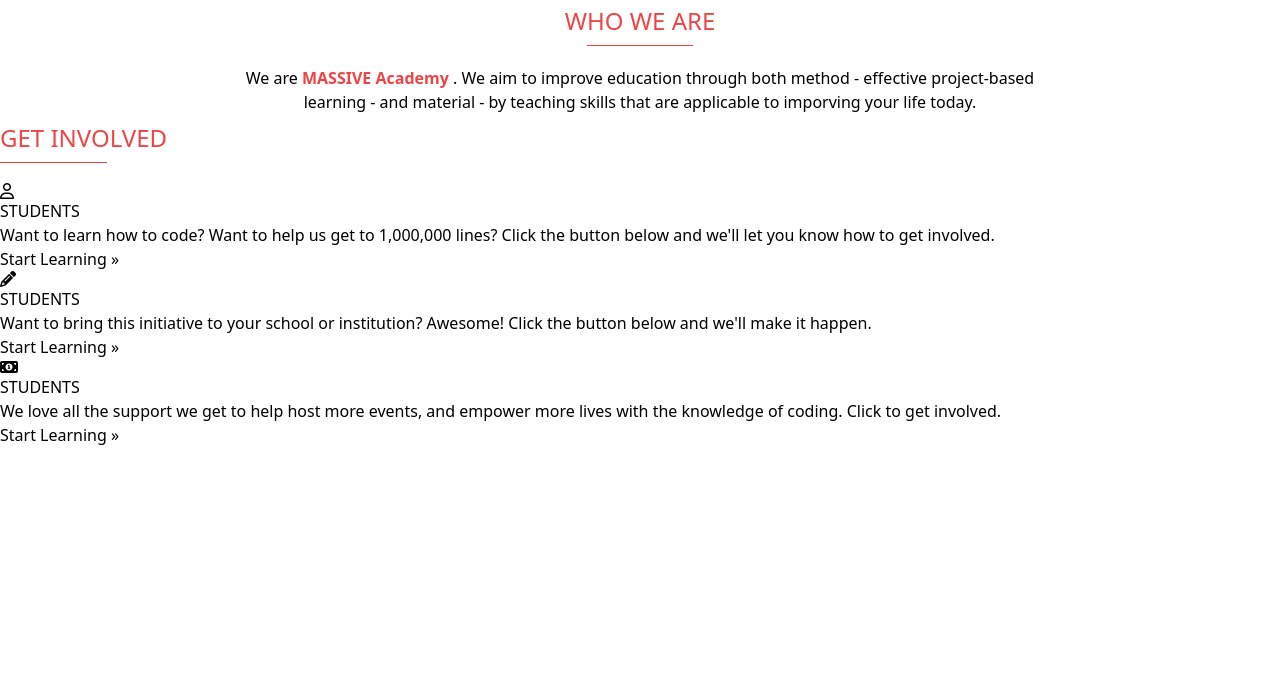
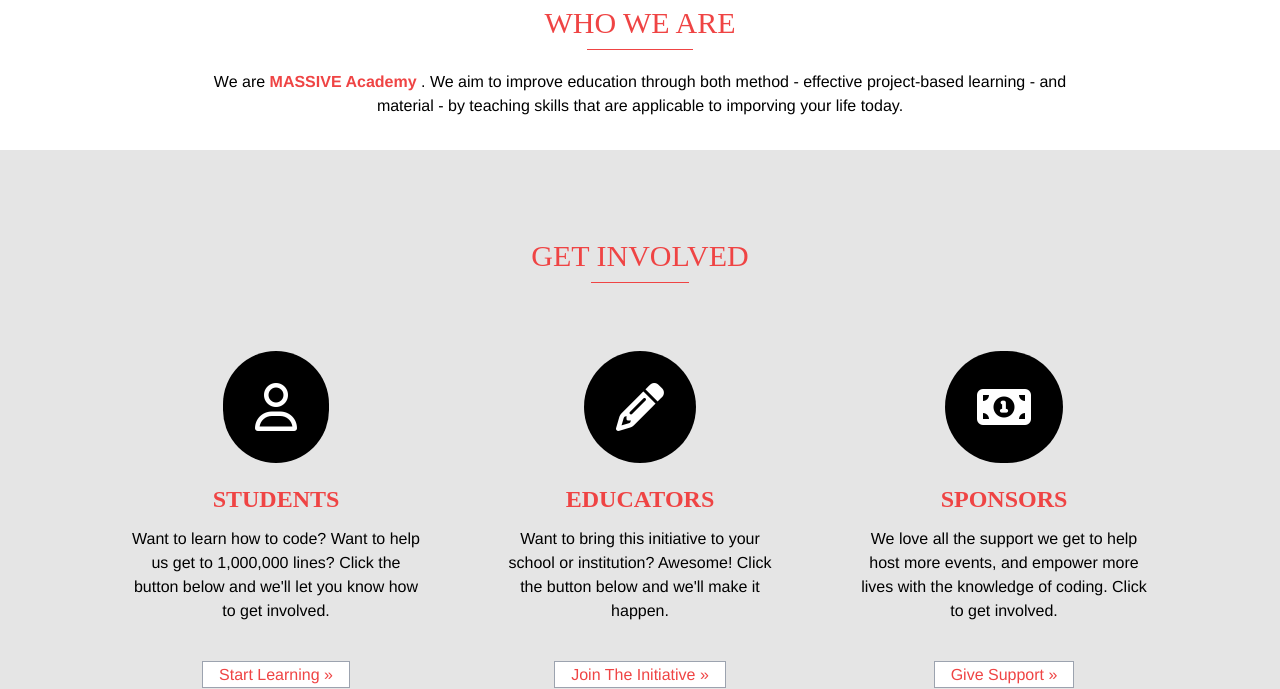
Before and after one commit to PedrouSniff/OneMillionLines, a website: page index.html in a window 1280 px wide. Shown: the part 844-1533 px from the top of the page. Before the commit the page ends 1291 px from the top, so only its background shows below. Drawn offline with Linux system fonts and the light colour scheme.

Commit message:
deuxième_commit

```diff
--- a/index.html
+++ b/index.html
@@ -7,12 +7,12 @@
         <link rel="stylesheet" href="assets/lib/all.css">
         <link rel="stylesheet" href="assets/dist/styles.css">
     </head>
-    <body class="m-0 p-0 list-none decoration-0px">
+    <body class="m-0 p-0 list-none decoration-0px font-helvetica">
 
             <!-- Header -->
 
         <header>
-            <nav class="bg-black flex justify-between px-44 py-3">
+            <nav class=" px-14 bg-black flex justify-between py-3 lg:px-44">
                 <a href=""><img src="assets/img/top-logo.png" alt="ONEMILLIONLINES_"></a>
                 <ul class="flex flex-direction-row">
                     <li class="text-neutral-400 transition-transform duration-300 hover:scale-125 hover:text-white"><a href="">WHO WE ARE</a></li>
@@ -21,7 +21,7 @@
             </nav>
             <section class="bg-cover bg-center bg-no-repeat bg-[url('../img/hero-image.jpg')] text-white">
                 <div class="flex justify-center items-center flex-col text-center">
-                    <h1 class="text-6xl w-7/12 mt-10 mb-10">Our goal is to inspire Tallahassee to write 1,000,000 lines of code_</h1>
+                    <h1 class="text-5xl mt-10 mb-10 lg:text-6xl w-7/12 font-Arvo">Our goal is to inspire Tallahassee to write 1,000,000 lines of code_</h1>
                     <p class="w-7/12 mb-10">All over the country people are taking the <span class="font-bold">HOUR OF CODE</span> challenge issued by <span class="font-bold">CODE.org</span> . Millions of lines of code are being written. In the capital of Florida, Tallahassee, teh community is taking the challenge and our goal is to write 1,000,000 lines of code_</p>
                     <a class="mb-10 bg-red-500 py-2 px-5 rounded-lg font-medium hover:text-black transition-transform duration-300 hover:scale-125" href="">Learn more »</a>
                     <img class="mb-10" src="assets/img/code.png" alt="code">
@@ -36,7 +36,7 @@
                 <img class="mt-16" src="assets/img/academy-brand-med.png" alt="academy brand">
             </div>
             <div class="flex text-center justify-center flex-col items-center">
-                <h2 class="text-red-500 text-2xl font-medium mt-2 mb-2">WHO WE ARE</h2>
+                <h2 class="text-red-500 text-3xl font-medium mt-2 mb-2 font-Arvo">WHO WE ARE</h2>
                 <div class=" bg-red-500 divide-solid h-px w-1/12 justify-center items-center mb-5"></div>
                 <p class=" w-4/6">We are <span class="text-red-500 font-bold">MASSIVE Academy</span> . We aim to improve education through both method - effective project-based learning - and material - by teaching skills that are applicable to imporving your life today.</p>
             </div>
@@ -44,31 +44,37 @@
 
             <!-- Get Involved -->
 
-        <section class="">
-            <div>
-                <h2 class="text-red-500 text-2xl font-medium mt-2 mb-2">GET INVOLVED</h2>
+        <section class="bg-neutral-200 mt-8 p-14">
+            <div class="flex justify-center flex-col items-center">
+                <h2 class="text-red-500 text-3xl font-medium mt-8 mb-2 font-Arvo">GET INVOLVED</h2>
                 <div class=" bg-red-500 divide-solid h-px w-1/12 justify-center items-center mb-5"></div>
             </div>
-            <div>
-                <div>
-                    <i class="fa-regular fa-user"></i>
-                    <h3>STUDENTS</h3>
-                    <p>Want to learn how to code? Want to help us get to 1,000,000 lines? Click the button below and we'll let you know how to get involved.</p>
-                    <a href="">Start Learning »</a>
+            <div class="flex text-center justify-evenly mt-7 flex-col lg:flex-row items-center ">
+                <div class="w-full mt-5 lg:w-72">
+                    <i class="fa-regular fa-user bg text-white bg-black p-8 text-5xl rounded-full"></i>
+                    <h3 class="text-red-500 font-bold text-2xl mt-5 mb-3 font-Arvo">STUDENTS</h3>
+                    <p class="mb-10">Want to learn how to code? Want to help us get to 1,000,000 lines? Click the button below and we'll let you know how to get involved.</p>
+                    <a class="border border-gray-400 p-1 pl-4 pr-4 text-s text-red-500 font-medium bg-white hover:text-black hover:text-xl transition-all duration-300" href="">Start Learning »</a>
                 </div>
-                <div>
-                    <i class="fa-solid fa-pencil"></i>
-                    <h3>STUDENTS</h3>
-                    <p>Want to bring this initiative to your school or institution? Awesome! Click the button below and we'll make it happen.</p>
-                    <a href="">Start Learning »</a>
+                <div class="w-full mt-5 lg:w-72">
+                    <i class="fa-solid fa-pencil text-white bg-black p-8 text-5xl rounded-full"></i>
+                    <h3 class="text-red-500 font-bold text-2xl mt-5 mb-3 font-Arvo">EDUCATORS</h3>
+                    <p class="mb-10">Want to bring this initiative to your school or institution? Awesome! Click the button below and we'll make it happen.</p>
+                    <a class="border border-gray-400 p-1 pl-4 pr-4 text-s text-red-500 font-medium bg-white hover:text-black hover:text-xl transition-all duration-300" href="">Join The Initiative »</a>
                 </div>
-                <div>
-                    <i class="fa-solid fa-money-bill-1"></i>
-                    <h3>STUDENTS</h3>
-                    <p>We love all the support we get to help host more events, and empower more lives with the knowledge of coding. Click to get involved.</p>
-                    <a href="">Start Learning »</a>
+                <div class="w-full mt-5 lg:w-72">
+                    <i class="fa-solid fa-money-bill-1 text-white bg-black p-8 text-5xl rounded-full"></i>
+                    <h3 class="text-red-500 font-bold text-2xl mt-5 mb-3 font-Arvo">SPONSORS</h3>
+                    <p class="mb-10">We love all the support we get to help host more events, and empower more lives with the knowledge of coding. Click to get involved.</p>
+                    <a class="border border-gray-400 p-1 pl-4 pr-4 text-s text-red-500 font-medium bg-white hover:text-black hover:text-xl transition-all duration-300" href="">Give Support »</a>
                 </div>
             </div>
         </section>
+
+            <!-- Footer -->
+
+        <footer class=" bg-red-500 pb-16 pt-48">
+            <img class="px-44" src="assets/img/one-million-bottom-brand.png" alt="">
+        </footer>
     </body>
 </html>
--- a/tailwind.config.js
+++ b/tailwind.config.js
@@ -3,6 +3,10 @@ module.exports = {
   content: ["assets/src/**/*.{html,js}","*.html"],
   theme: {
     extend: {},
+    fontFamily: {
+      helvetica: ['Helvetica'],
+      Arvo: ['Arvo']
+    }
   },
   plugins: [],
 }
```
Also changed, not shown: assets/dist/styles.css, assets/fonts/Arvo-Regular.ttf (added), assets/src/styles.css (line endings or trailing spaces).
